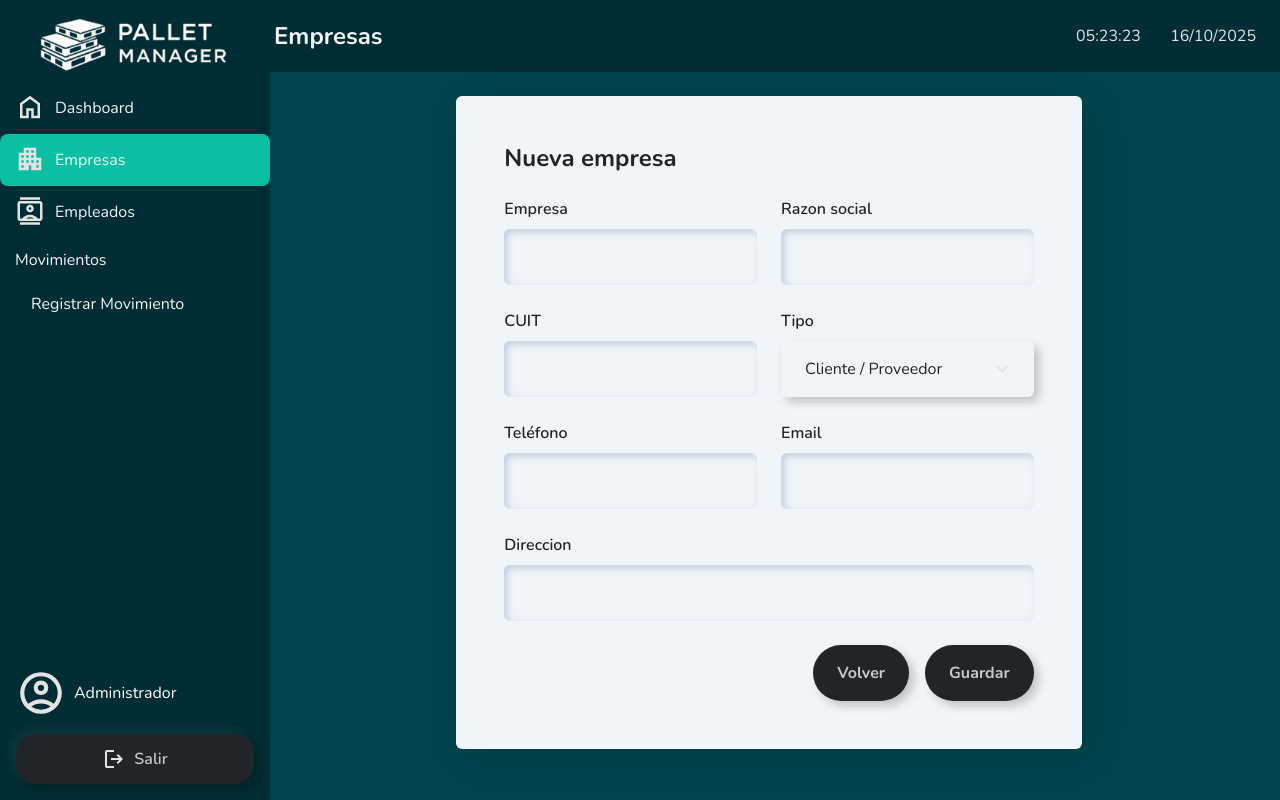
After one commit to FolkodeGroup/Intercambio-de-Pallets-Modulo1, a Django app: page /empresas/crear/ in a window 1280 px wide. The commit adds this page. Run offline with Django 5.2, Linux system fonts and the light colour scheme; some libraries are stand-ins or nearby versions.

Commit message:
nueva empresa, botones linkeados, header corregido

```diff
--- a/pallet_manager/mysite/dashboard/views.py
+++ b/pallet_manager/mysite/dashboard/views.py
@@ -51,6 +51,8 @@ def home(request):
     es_admin = request.user.is_superuser
 
     context = {
+        'header_title': 'Dashboard', # Título para el encabezado principal
+        'title': 'Dashboard', # Título para la página (y como fallback)
         'es_admin': es_admin,
         'header': datos_header,
         'balance_stock': balance_stock,
--- /dev/null
+++ b/pallet_manager/mysite/empresas/templates/empresas/crear_empresa.html
@@ -0,0 +1,77 @@
+{% extends "base.html" %}
+{% load static %}
+
+{% block title %}Crear Empresa | Pallet Manager{% endblock %}
+
+{% block content %}
+
+
+<div class="row justify-content-center pt-4">
+    <div class="col-lg-8 col-md-10">
+        <div class="px-3">
+            <div class="card bg-light p-4 p-md-5 text-dark border-0 shadow-lg">
+
+                <h2 class="h4 fw-bold mb-4 text-dark">Nueva empresa</h2>
+
+                <form method="post" action="{% url 'empresas:crear_empresa' %}">
+                    {% csrf_token %}
+
+
+                    <div class="row mb-4">
+                        <div class="col-md-6">
+                            <label for="id_empresa" class="form-label text-dark">Empresa</label>
+                            <input type="text" class="form-control text-dark" id="id_empresa" name="empresa" required>
+                        </div>
+                        <div class="col-md-6">
+                            <label for="id_razon_social" class="form-label text-dark">Razon social</label>
+                            <input type="text" class="form-control text-dark" id="id_razon_social" name="razon_social" required>
+                        </div>
+                    </div>
+
+
+                    <div class="row mb-4">
+                        <div class="col-md-6">
+                            <label for="id_cuit" class="form-label text-dark">CUIT</label>
+                            <input type="text" class="form-control text-dark" id="id_cuit" name="cuit" required>
+                        </div>
+                        <div class="col-md-6">
+                            <label for="id_tipo" class="form-label text-dark">Tipo</label>
+                            <select class="form-select text-dark" id="id_tipo" name="tipo" required>
+                                <option disabled selected class="text-dark">Cliente / Proveedor</option>
+                                <option value="CLIENTE" class="text-dark">Cliente</option>
+                                <option value="PROVEEDOR" class="text-dark">Proveedor</option>
+                            </select>
+                        </div>
+                    </div>
+
+
+                    <div class="row mb-4">
+                        <div class="col-md-6">
+                            <label for="id_telefono" class="form-label text-dark">Teléfono</label>
+                            <input type="tel" class="form-control text-dark" id="id_telefono" name="telefono">
+                        </div>
+                        <div class="col-md-6">
+                            <label for="id_email" class="form-label text-dark">Email</label>
+                            <input type="email" class="form-control text-dark" id="id_email" name="email">
+                        </div>
+                    </div>
+
+
+                    <div class="mb-4">
+                        <label for="id_direccion" class="form-label text-dark">Direccion</label>
+                        <input type="text" class="form-control text-dark" id="id_direccion" name="direccion">
+                    </div>
+
+
+                    <div class="d-flex justify-content-end">
+                        <a href="{% url 'empresas:lista_empresas' %}" class="btn btn-secondary fw-bold me-3 rounded-pill">Volver</a>
+
+                        <button type="submit" class="btn btn-primary fw-bold rounded-pill">Guardar</button>
+                    </div>
+                </form>
+            </div>
+
+        </div>
+    </div>
+</div>
+{% endblock %}
--- a/pallet_manager/mysite/empresas/urls.py
+++ b/pallet_manager/mysite/empresas/urls.py
@@ -4,6 +4,8 @@ from . import views
 app_name = 'empresas'
 
 urlpatterns = [
-    # Ruta principal para la lista de empresas
     path('', views.lista_empresas, name='lista_empresas'),
+
+    path('crear/', views.crear_empresa, name='crear_empresa'),
+
 ]
--- a/pallet_manager/mysite/empresas/views.py
+++ b/pallet_manager/mysite/empresas/views.py
@@ -39,7 +39,18 @@ def lista_empresas(request):
 
     context = {
         'title': 'Gestión de Empresas',
+        'header_title': 'Empresas', # Título para el encabezado principal
         'empresas': empresas_con_totales,
     }
 
     return render(request, 'empresas/lista_empresas.html', context)
+
+def crear_empresa(request):
+    """
+    Muestra la página con el formulario para crear una nueva empresa.
+    """
+    context = {
+        'title': 'Nueva Empresa',
+        'header_title': 'Empresas', # Mantenemos el título de la sección
+    }
+    return render(request, 'empresas/crear_empresa.html', context)
--- a/pallet_manager/mysite/templates/includes/header.html
+++ b/pallet_manager/mysite/templates/includes/header.html
@@ -2,7 +2,8 @@
 
 <header class="header navbar navbar-dark bg-teal px-4 py-2 d-flex align-items-center gap-4" style="height: 9vh;background-color: #002D33;margin-left:250px;">
   <div class="w-100 d-flex  align-items-center justify-content-between">
-    <h4 class="mb-0 ff-Nunito-Sans fw-bold text-light flex-grow-1">Dashboard</h4>
+    {# El título ahora es dinámico. Usará 'header_title', o 'title', o 'Dashboard' por defecto. #}
+    <h4 class="mb-0 ff-Nunito-Sans fw-bold text-light flex-grow-1">{{ header_title|default:title|default:"Dashboard" }}</h4>
     <div class="time-container d-flex justify-content-between" style="width: 180px;">
         <span id="reloj" class=""></span>
         <span id="fecha" class=""></span>
--- a/pallet_manager/mysite/templates/includes/sidebar.html
+++ b/pallet_manager/mysite/templates/includes/sidebar.html
@@ -12,7 +12,7 @@
       <!-- Navegación -->
       <ul class="nav flex-column">
         <li>
-          <a href="#" class="nav-link active">
+          <a href="{% url 'home' %}" class="nav-link {% if request.resolver_match.url_name == 'home' %}active{% endif %}">
             <svg xmlns="http://www.w3.org/2000/svg" height="30px" viewBox="0 -960 960 960" width="30px" fill="#e3e3e3">
               <path
                 d="M240-200h120v-240h240v240h120v-360L480-740 240-560v360Zm-80 80v-480l320-240 320 240v480H520v-240h-80v240H160Zm320-350Z" />
@@ -20,7 +20,7 @@
             Dashboard</a>
         </li>
         <li>
-          <a href="#" class="nav-link">
+          <a href="{% url 'empresas:lista_empresas' %}" class="nav-link {% if request.resolver_match.app_name == 'empresas' %}active{% endif %}">
             <svg xmlns="http://www.w3.org/2000/svg" height="30px" viewBox="0 -960 960 960" width="30px" fill="#e3e3e3">
               <path
                 d="M120-120v-560h160v-160h400v320h160v400H520v-160h-80v160H120Zm80-80h80v-80h-80v80Zm0-160h80v-80h-80v80Zm0-160h80v-80h-80v80Zm160 160h80v-80h-80v80Zm0-160h80v-80h-80v80Zm0-160h80v-80h-80v80Zm160 320h80v-80h-80v80Zm0-160h80v-80h-80v80Zm0-160h80v-80h-80v80Zm160 480h80v-80h-80v80Zm0-160h80v-80h-80v80Z" />
```
Also changed, not shown: pallet_manager/mysite/empresas/templates/empresas/_tabla_empresas.html (+3 -19 lines), pallet_manager/mysite/empresas/templates/empresas/lista_empresas.html (+3 -4 lines).
